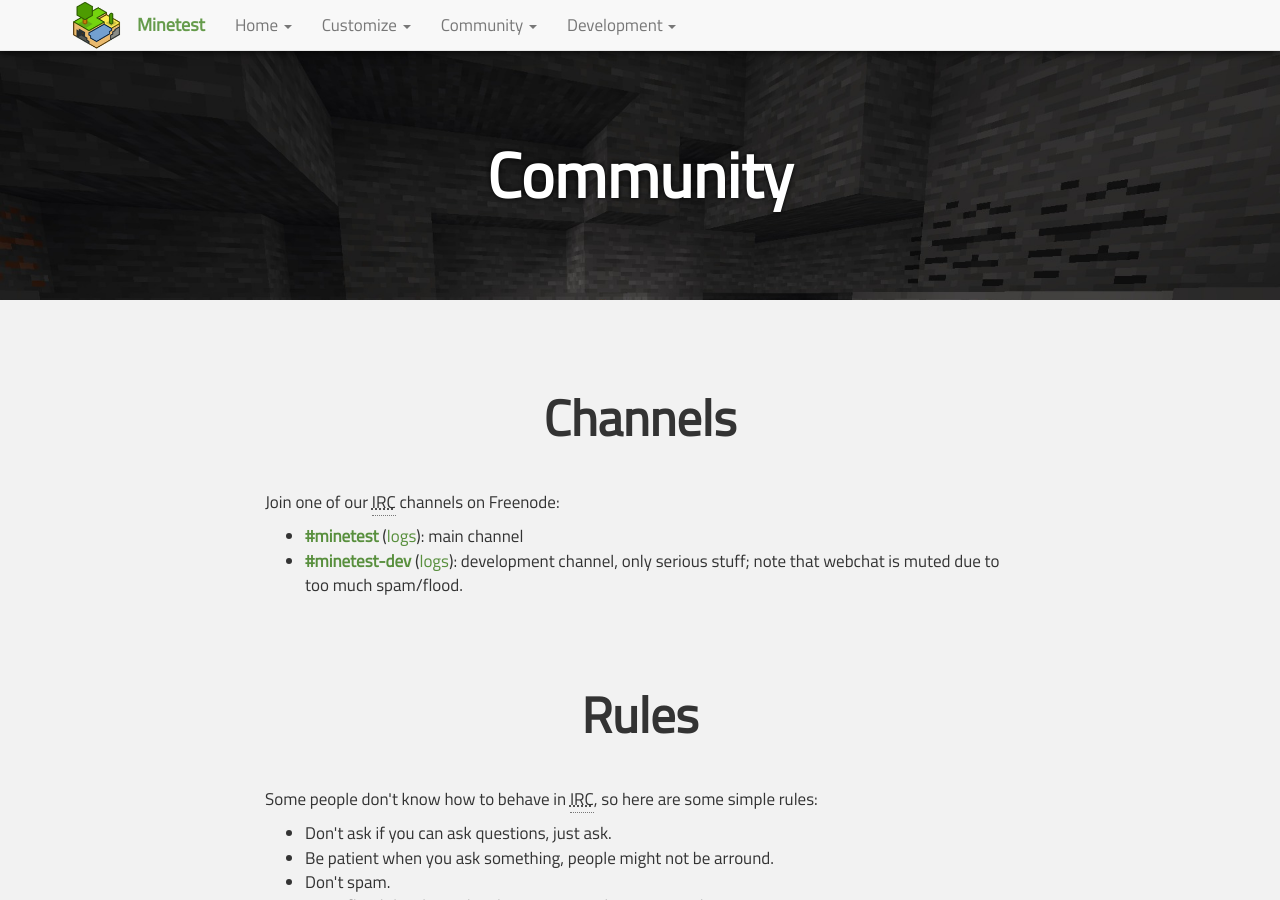
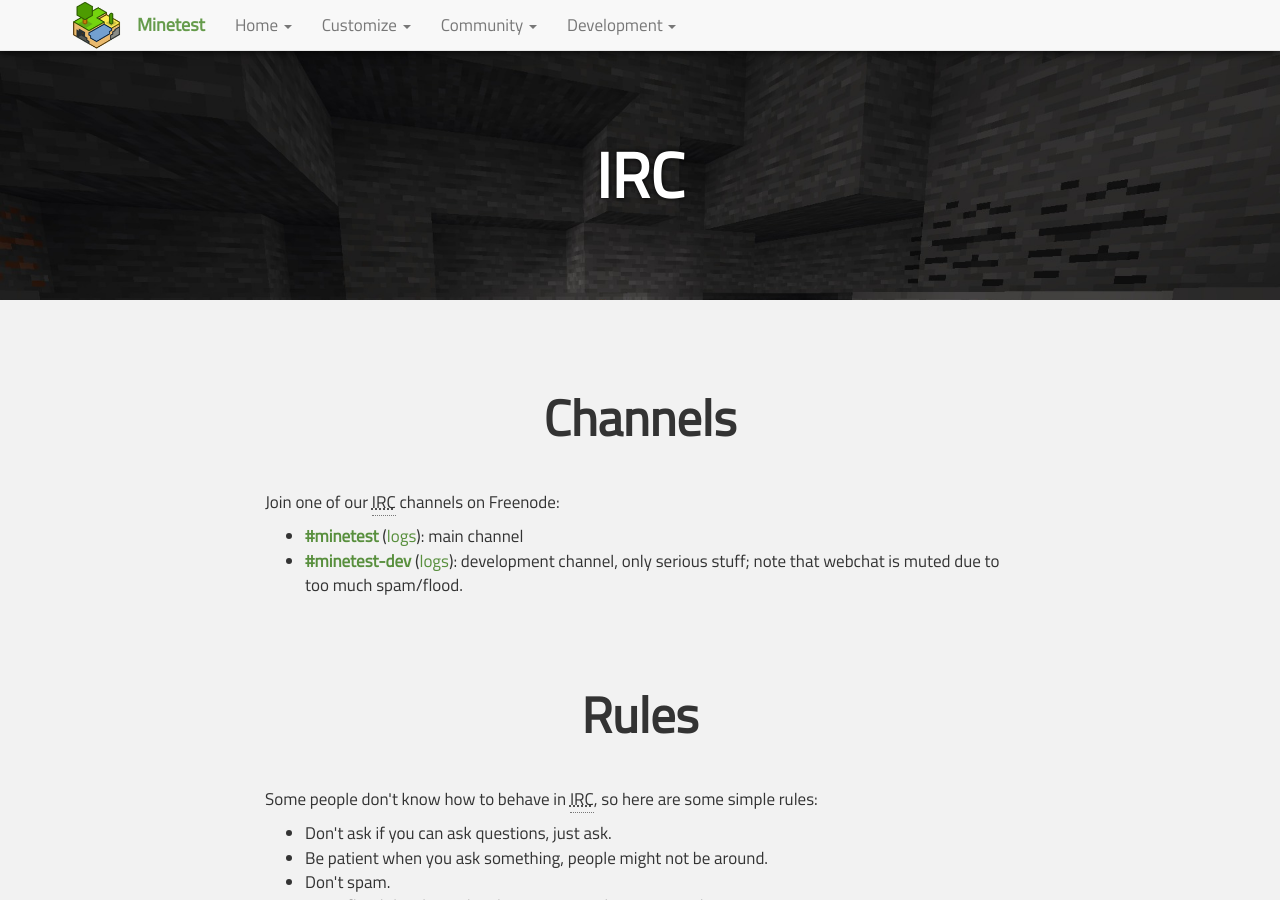
Before and after one commit to minetest/minetest.github.io, a Jekyll site: the page built from irc.html, in a window 1280 px wide and 900 px high. Built offline with Jekyll 4.4.1, drawn with Linux system fonts in a browser that asks for light colours.

Commit message:
Fix IRC page title and fix a typo

```diff
--- a/irc.html
+++ b/irc.html
@@ -1,5 +1,5 @@
 ---
-title: Community
+title: IRC
 jumbotron: IRC
 layout: default
 ---
@@ -33,7 +33,7 @@ layout: default
 
 <ul>
   <li>Don't ask if you can ask questions, just ask.</li>
-  <li>Be patient when you ask something, people might not be arround.</li>
+  <li>Be patient when you ask something, people might not be around.</li>
   <li>Don't spam.</li>
   <li>Don't flood the channel with messages or bot commands.</li>
   <li>Use a pastebin if you want to post more than 4 lines (such as error messages or code).</li>
```
